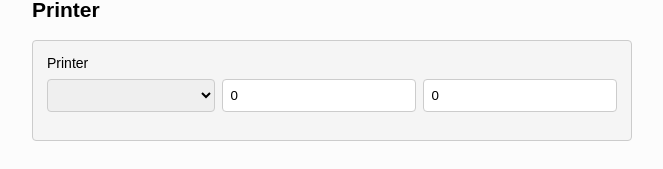
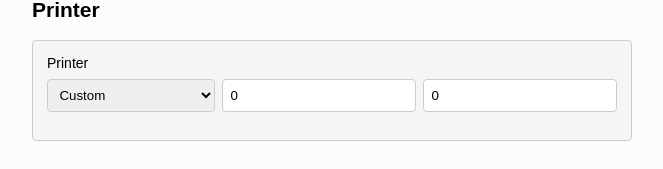
Before and after one commit to willuhmjs/printstimate, a SvelteKit app: page / in a window 1280 px wide. Shown: the part 543-712 px from the top of the page, without its empty margins (308-971 px from the left). Built offline with nearby package versions, Linux system fonts and the light colour scheme.

Commit message:
fix: Nullifying printer values deselects Custom #2

```diff
--- a/src/routes/+page.svelte
+++ b/src/routes/+page.svelte
@@ -24,12 +24,18 @@
         printTime: printTimeHours + (printTimeMinutes/60)
 	}
 
-	let printer: Printer = {
-		name: 'Custom',
-		printWatts: 0,
-		warmupWatts: 0
-	};
-
+	const printers = getPrinters();
+	// move the object in the array with the name value "Custom" to the front
+	printers.sort((a, b) => {
+		if (a.name === "Custom") {
+			return -1;
+		} else if (b.name === "Custom") {
+			return 1;
+		} else {
+			return 0;
+		}
+	});
+	let printer: Printer = printers[0];
 </script>
 
 <main>
@@ -86,13 +92,9 @@
 			<br>
 			<div class="inputContent">
 				<select id="printer" bind:value={printer}>
-					{#await getPrinters()}
-						<option>Custom</option>
-					{:then printers}
-						{#each printers as printer}
-							<option value={printer}>{printer.name}</option>
-						{/each}
-					{/await}
+					{#each printers as printer}
+						<option value={printer}>{printer.name}</option>
+					{/each}
 				</select>
 				<input type="number" disabled={printer.name !== "Custom"} bind:value={printer.printWatts}/>
 				<input type="number" disabled={printer.name !== "Custom"} bind:value={printer.warmupWatts} />
```
